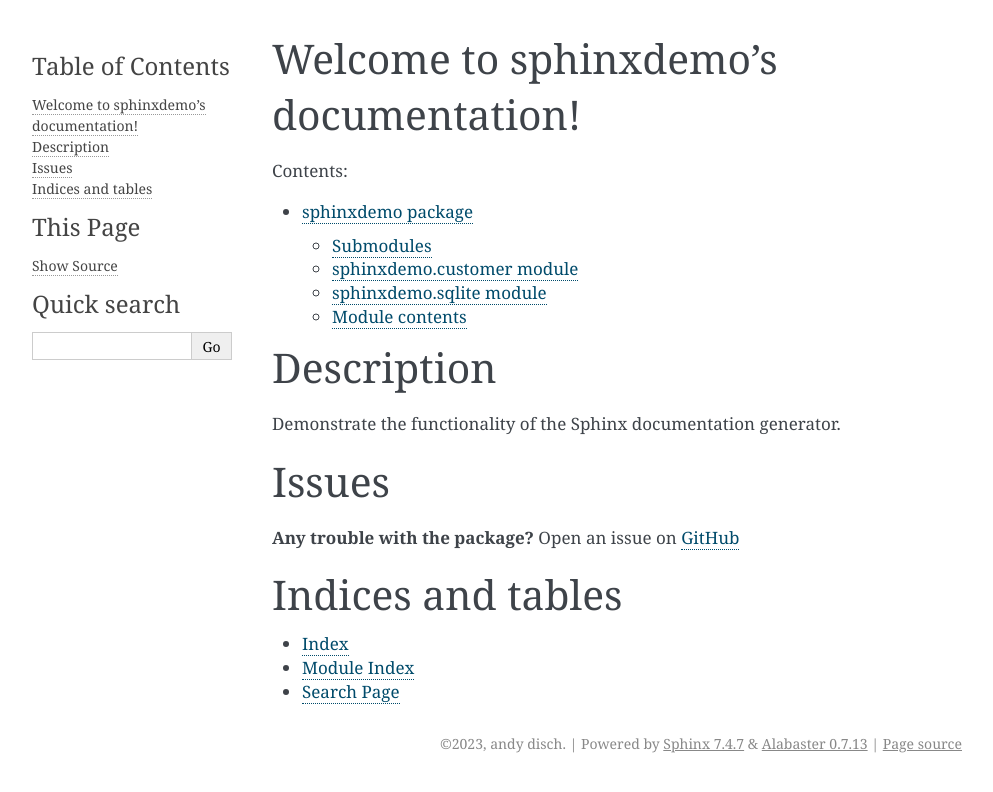
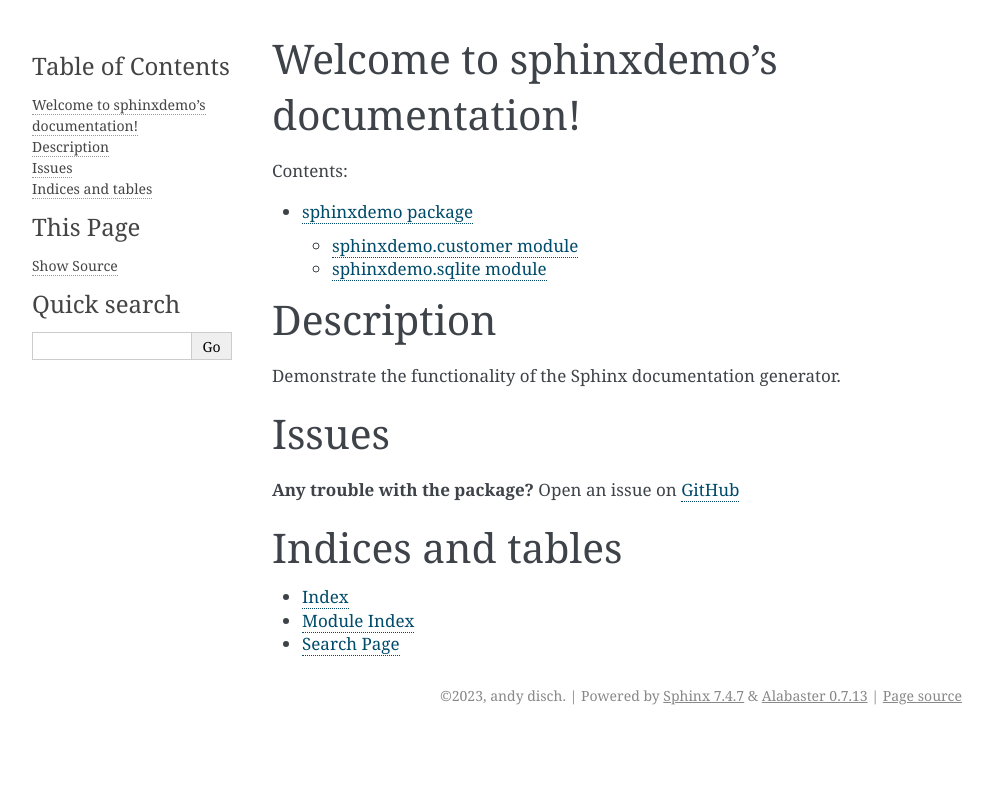
Before and after one commit to andydisch/sphinxdemo, a Sphinx documentation site: the page built from doc/index.rst, in a window 1280 px wide. Shown: the top 792 px of the page, without its empty margins (148-1141 px from the left). Built offline with Sphinx 7.4.7, drawn with Linux system fonts in a browser that asks for light colours.

Commit message:
initial commit

```diff
--- a/doc/source/sphinxdemo.rst
+++ b/doc/source/sphinxdemo.rst
@@ -1,8 +1,5 @@
 sphinxdemo package
 ==================
-
-Submodules
-----------
 
 sphinxdemo.customer module
 --------------------------
@@ -19,11 +16,3 @@ sphinxdemo.sqlite module
    :members:
    :undoc-members:
    :show-inheritance:
-
-Module contents
----------------
-
-.. automodule:: sphinxdemo
-   :members:
-   :undoc-members:
-   :show-inheritance:
```
